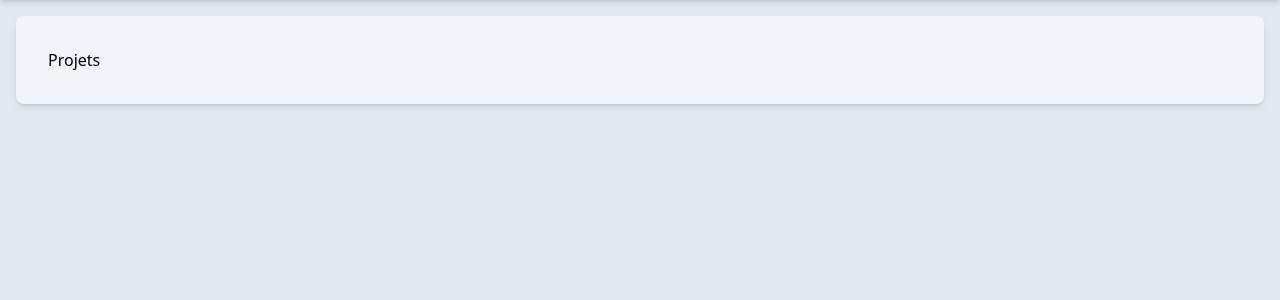
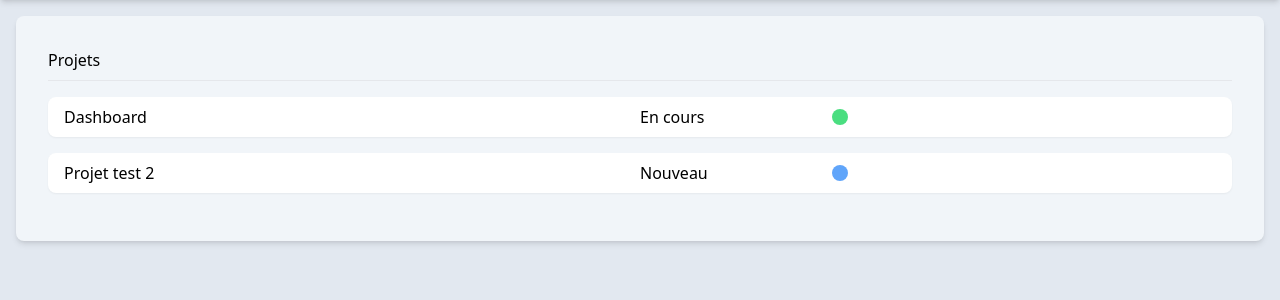
Before and after one commit to lecoffre/dashboard, a Django app: page /dashboard/projects in a window 1280 px wide. Shown: the part 64-364 px from the top of the page. Run offline with Django 4.2, Linux system fonts and the light colour scheme; data comes from the database, SQL or seed files in the repository; both versions use the stored data as it was after the commit; parts of the project's set-up code (start-up, migrations or seed data) failed here and were passed over; some libraries are stand-ins or nearby versions.

Commit message:
model big changes

```diff
--- a/site_dashboard_django/dash/models.py
+++ b/site_dashboard_django/dash/models.py
@@ -1,7 +1,87 @@
+from asyncio.windows_events import NULL
+from itertools import product
 from django.db import models
+from django.utils.translation import gettext_lazy as _
+import uuid
+from django.core.exceptions import ValidationError
 
+from datetime import datetime  #---------------------------------------------------------------- Tasks
 class Task(models.Model):
+    id = models.UUIDField(primary_key=True, default=uuid.uuid4, editable=False)
     name = models.CharField(max_length=30)
     number = models.IntegerField(default=0)
     def __str__(self):
         return self.name
+
+#---------------------------------------------------------------- Projects
+
+class Project(models.Model):
+    name = models.CharField(max_length=30, blank=False, null=False)
+    start_date = models.DateTimeField(default=datetime.now, blank=False)
+    end_date = models.DateTimeField(blank=True, null=True)
+    class ProjectStatus(models.TextChoices):
+        NEW = 'N', _('New')
+        INPROGRESS = 'I', _('InProgress')
+        ENDED = 'E', _('Ended')
+        CANCELED = 'C', _('Canceled')
+        SUSPENDED = 'S', _('Suspended')
+
+
+    status = models.CharField(
+    max_length=2,
+    choices=ProjectStatus.choices,
+    default=ProjectStatus.NEW,
+    )
+
+    def __str__(self):
+        return str(self.name)
+
+class ProductBackLog(models.Model):
+    name = models.CharField(max_length=30, default="PBL", blank=False)
+    project = models.OneToOneField(
+        Project,
+        related_name='pbl',
+        on_delete=models.CASCADE,
+        primary_key=True,
+    )
+    def __str__(self):
+        return str(self.name)+" "+str(self.project)
+
+
+
+
+
+
+
+
+
+
+class UserStory(models.Model):
+
+    name = models.CharField(max_length=100, default="US", blank=True, null=True)
+    project = models.ForeignKey(
+        Project,
+        on_delete=models.CASCADE,
+        default=Project
+    )
+    product_back_log = models.ForeignKey(
+        ProductBackLog,
+        on_delete=models.CASCADE,
+        null=True,
+        default=Project.pbl
+    )
+    #product_back_log = models.ForeignKey(ProductBackLog, null=True, blank=True, on_delete=models.CASCADE)
+
+    def clean(self):
+        self.is_cleaned = True
+        if self.project != self.product_back_log.project:
+            raise ValidationError("my error message "+str(self.project)+ " "+str(self.product_back_log.project))
+        super(UserStory, self).clean()
+
+    def save(self, *args, **kwargs):
+        if not self.is_cleaned:
+            self.full_clean()
+        super(UserStory, self).save(*args, **kwargs)
+
+    def __str__(self):
+        return str(self.name)+" "+str(self.product_back_log)
--- a/site_dashboard_django/dash/urls.py
+++ b/site_dashboard_django/dash/urls.py
@@ -6,5 +6,6 @@ urlpatterns = [
     path('', views.redirect_view, name='redirect_view'),
     path('dashboard/', views.index, name='index'),
     path('dashboard/projects', views.projects, name='projects'),
+    path('dashboard/projects/<int:project_id>/', views.project_detail, name='project_detail'),
     path('dashboard/about', views.about, name='about'),
 ]
--- a/site_dashboard_django/dash/views.py
+++ b/site_dashboard_django/dash/views.py
@@ -6,7 +6,7 @@ from django.http import HttpResponse
 from django.test import SimpleTestCase, override_settings
 from django.shortcuts import render, redirect
 from django.urls import path
-from dash.models import Task
+from dash.models import Task, Project
 
 
 def redirect_view(request):
@@ -25,8 +25,14 @@ def index(request):
     return render(request, 'dash/index.html', context)
 
 def projects(request):
-    context = {}
+    projects = Project.objects.all()
+    context = {'Projects': projects}
     return render(request, 'dash/projects.html', context)
+
+def project_detail(request, project_id):
+    project = Project.objects.get(pk=project_id)
+    context = {'Project': project}
+    return render(request, 'dash/project_detail.html', context)
 
 def about(request):
     context = {}
--- a/site_dashboard_django/templates/dash/about.html
+++ b/site_dashboard_django/templates/dash/about.html
@@ -11,5 +11,5 @@ Projets
 
     <div class="py-4"></div>
     <img src="{% static '/img/tailwind_logo.png' %}" class="object-contain w-32 pb-4" >
-    <img src="{% static '/img/django_logo.png' %}" class="object-contain w-32 pb-4" >
+    <img src="{% static '/img/django_logo.png' %}" class="object-contain w-32 pb-4 " >
 {% endblock content %}
--- a/site_dashboard_django/templates/dash/projects.html
+++ b/site_dashboard_django/templates/dash/projects.html
@@ -7,5 +7,26 @@ Projets
 {% block content %}
 
 <h1 class="">Projets</h1>
+<hr class="mb-4 mt-2">
+<div >
+{% for project in Projects %}
+<div class="shadow-sm rounded-lg px-4 py-2 bg-white grid  grid-cols-2 grid-rows-0 mb-4">
+<a href="{% url 'project_detail' project_id=project.id %}"><h2 class="">{{project.name}}</h2></a>
+{% if project.status == "I" %}
+<div class=" grid grid-cols-3 "> <h2>En cours</h2><div class="rounded-full bg-green-400  w-4 h-4 my-auto"></div> </div>
+{% elif project.status == "N" %}
+<div class=" grid grid-cols-3 "> <h2>Nouveau</h2><div class="rounded-full bg-blue-400  w-4 h-4 my-auto"></div></div>
+{% elif project.status == "E" %}
+<div class=" grid grid-cols-3 "> <h2>Terminé</h2><div class="rounded-full bg-orange-400  w-4 h-4 my-auto"></div></div>
+{% elif project.status == "C" %}
+<div class=" grid grid-cols-3 "> <h2>Annulé</h2><div class="rounded-full bg-red-400  w-4 h-4 my-auto"></div></div>
+{% elif project.status == "S" %}
+<div class=" grid grid-cols-3 "> <h2>Suspendu</h2><div class="rounded-full bg-yellow-400  w-4 h-4 my-auto"></div></div>
+{% endif %}
+
+
+</div>
+{% endfor %}
+</div>
 
 {% endblock content %}
--- a/site_dashboard_django/theme/static/css/dist/styles.css
+++ b/site_dashboard_django/theme/static/css/dist/styles.css
@@ -758,6 +758,19 @@ select {
   position: static;
 }
 
+.inset-y-0 {
+  top: 0px;
+  bottom: 0px;
+}
+
+.right-0 {
+  right: 0px;
+}
+
+.m-auto {
+  margin: auto;
+}
+
 .mx-auto {
   margin-left: auto;
   margin-right: auto;
@@ -773,12 +786,29 @@ select {
   margin-bottom: 1rem;
 }
 
+.my-auto {
+  margin-top: auto;
+  margin-bottom: auto;
+}
+
 .mr-2 {
   margin-right: 0.5rem;
 }
 
 .mt-5 {
   margin-top: 1.25rem;
+}
+
+.mb-4 {
+  margin-bottom: 1rem;
+}
+
+.mt-2 {
+  margin-top: 0.5rem;
+}
+
+.box-border {
+  box-sizing: border-box;
 }
 
 .block {
@@ -809,12 +839,18 @@ select {
   height: 1.5rem;
 }
 
-.h-48 {
-  height: 12rem;
+.h-2 {
+  height: 0.5rem;
 }
 
-.h-20 {
-  height: 5rem;
+.h-4 {
+  height: 1rem;
+}
+
+.h-max {
+  height: -webkit-max-content;
+  height: -moz-max-content;
+  height: max-content;
 }
 
 .w-8 {
@@ -825,20 +861,38 @@ select {
   width: 1.5rem;
 }
 
+.w-32 {
+  width: 8rem;
+}
+
 .w-full {
   width: 100%;
 }
 
-.w-96 {
-  width: 24rem;
+.w-2 {
+  width: 0.5rem;
 }
 
-.w-20 {
-  width: 5rem;
+.w-4 {
+  width: 1rem;
 }
 
-.w-32 {
-  width: 8rem;
+.w-auto {
+  width: auto;
+}
+
+.w-fit {
+  width: -webkit-fit-content;
+  width: -moz-fit-content;
+  width: fit-content;
+}
+
+.w-0 {
+  width: 0px;
+}
+
+.w-10 {
+  width: 2.5rem;
 }
 
 .max-w-6xl {
@@ -847,6 +901,14 @@ select {
 
 .grid-cols-1 {
   grid-template-columns: repeat(1, minmax(0, 1fr));
+}
+
+.grid-cols-2 {
+  grid-template-columns: repeat(2, minmax(0, 1fr));
+}
+
+.grid-cols-3 {
+  grid-template-columns: repeat(3, minmax(0, 1fr));
 }
 
 .items-center {
@@ -863,6 +925,14 @@ select {
 
 .gap-4 {
   gap: 1rem;
+}
+
+.gap-0 {
+  gap: 0px;
+}
+
+.gap-8 {
+  gap: 2rem;
 }
 
 .space-x-7 > :not([hidden]) ~ :not([hidden]) {
@@ -895,6 +965,10 @@ select {
 
 .rounded-lg {
   border-radius: 0.5rem;
+}
+
+.rounded-full {
+  border-radius: 9999px;
 }
 
 .border-b-4 {
@@ -936,19 +1010,34 @@ select {
   background-color: rgb(34 197 94 / var(--tw-bg-opacity));
 }
 
-.bg-indigo-300 {
+.bg-green-400 {
   --tw-bg-opacity: 1;
-  background-color: rgb(165 180 252 / var(--tw-bg-opacity));
+  background-color: rgb(74 222 128 / var(--tw-bg-opacity));
+}
+
+.bg-blue-400 {
+  --tw-bg-opacity: 1;
+  background-color: rgb(96 165 250 / var(--tw-bg-opacity));
+}
+
+.bg-orange-400 {
+  --tw-bg-opacity: 1;
+  background-color: rgb(251 146 60 / var(--tw-bg-opacity));
+}
+
+.bg-red-400 {
+  --tw-bg-opacity: 1;
+  background-color: rgb(248 113 113 / var(--tw-bg-opacity));
+}
+
+.bg-yellow-400 {
+  --tw-bg-opacity: 1;
+  background-color: rgb(250 204 21 / var(--tw-bg-opacity));
 }
 
 .object-contain {
   -o-object-fit: contain;
      object-fit: contain;
-}
-
-.object-cover {
-  -o-object-fit: cover;
-     object-fit: cover;
 }
 
 .p-2 {
@@ -993,16 +1082,24 @@ select {
   padding-top: 10rem;
 }
 
+.pb-4 {
+  padding-bottom: 1rem;
+}
+
 .pb-2 {
   padding-bottom: 0.5rem;
 }
 
-.pb-4 {
-  padding-bottom: 1rem;
+.pt-4 {
+  padding-top: 1rem;
 }
 
 .text-center {
   text-align: center;
+}
+
+.align-middle {
+  vertical-align: middle;
 }
 
 .font-serif {
@@ -1071,6 +1168,12 @@ select {
   box-shadow: var(--tw-ring-offset-shadow, 0 0 #0000), var(--tw-ring-shadow, 0 0 #0000), var(--tw-shadow);
 }
 
+.shadow-sm {
+  --tw-shadow: 0 1px 2px 0 rgb(0 0 0 / 0.05);
+  --tw-shadow-colored: 0 1px 2px 0 var(--tw-shadow-color);
+  box-shadow: var(--tw-ring-offset-shadow, 0 0 #0000), var(--tw-ring-shadow, 0 0 #0000), var(--tw-shadow);
+}
+
 .outline-none {
   outline: 2px solid transparent;
   outline-offset: 2px;
```
Also changed, not shown: site_dashboard_django/dash/admin.py (+8 -2 lines), site_dashboard_django/templates/dash/project_detail.html (added, +14 -0 lines), site_dashboard_django/dash/migrations/0001_initial.py (deleted), site_dashboard_django/dash/migrations/0002_task_number.py (deleted), site_dashboard_django/dash/migrations/0003_alter_task_number.py (deleted), site_dashboard_django/dash/migrations/__init__.py (deleted), site_dashboard_django/db.sqlite3.
